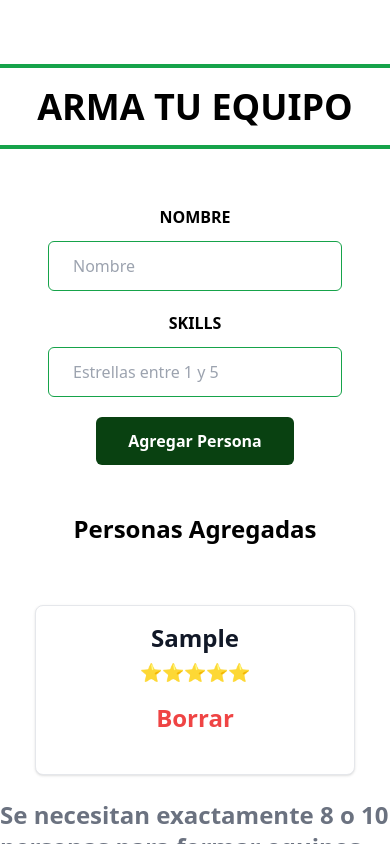
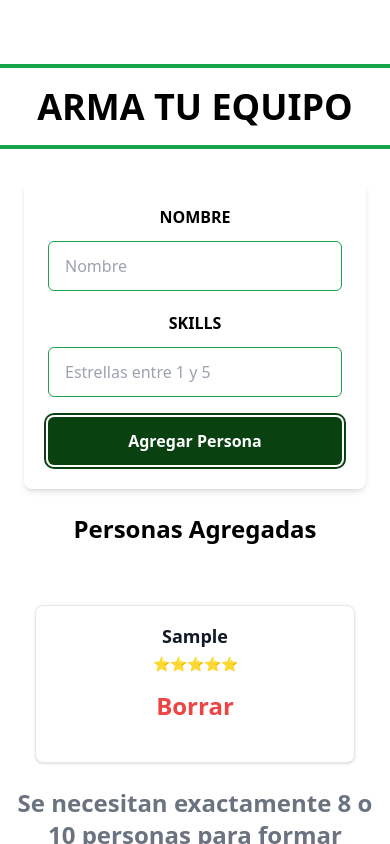
Before and after one commit to danilomercado/FUTBOL5, a React (Vite) app: page / in a window 390 px wide. Both pictures are taken after typing "Sample", "5" into the empty fields and a click on the button "Agregar Persona". Shown: the top 844 px of the page. Built offline with nearby package versions, Linux system fonts and the light colour scheme.

Commit message:
agregue responsive

```diff
--- a/index.html
+++ b/index.html
@@ -4,7 +4,7 @@
     <meta charset="UTF-8" />
     <link rel="icon" type="image/png" href="/src/assets/images.png" />
     <meta name="viewport" content="width=device-width, initial-scale=1.0" />
-    <title>ARMA TU EQUIPO</title>
+    <title>ArmaF5</title>
   </head>
   <body>
     <div id="root"></div>
--- a/src/components/createTeams/CreateTeams.jsx
+++ b/src/components/createTeams/CreateTeams.jsx
@@ -54,23 +54,22 @@ const CreateTeams = ({ persons }) => {
   };
 
   return (
-    <div className="mt-6">
+    <div className="mt-6 px-4">
       <div className="flex flex-col items-center mt-6">
         {persons.length === 8 || persons.length === 10 ? (
-          <div className=" flex justify-center items-center">
-            <div className="relative inline-flex  group">
-              <div className="absolute transitiona-all duration-1000 opacity-70 -inset-px bg-gradient-to-r from-[#48915e] via-[#198539] to-[#086e27] rounded-xl blur-lg group-hover:opacity-100 group-hover:-inset-1 group-hover:duration-200 animate-tilt"></div>
-              <a
+          <div className="flex justify-center items-center">
+            <div className="relative inline-flex group">
+              <div className="absolute transition-all duration-1000 opacity-70 -inset-px bg-gradient-to-r from-[#48915e] via-[#198539] to-[#086e27] rounded-xl blur-lg group-hover:opacity-100 group-hover:-inset-1 group-hover:duration-200 animate-tilt"></div>
+              <button
                 className="relative inline-flex items-center justify-center px-8 py-4 text-lg font-bold text-white transition-all duration-200 bg-[#094111] font-pj rounded-xl focus:outline-none focus:ring-2 focus:ring-offset-2 focus:ring-gray-900"
-                role="button"
                 onClick={createBalancedTeams}
               >
                 Armar Equipos
-              </a>
+              </button>
             </div>
           </div>
         ) : (
-          <p className="text-gray-500">
+          <p className="text-gray-500 text-center">
             Se necesitan exactamente 8 o 10 personas para formar equipos.
           </p>
         )}
@@ -78,36 +77,28 @@ const CreateTeams = ({ persons }) => {
 
       {teams.length > 0 && (
         <div className="flex flex-col items-center mt-6">
-          <div className="flex gap-4">
-            <div className="relative inline-flex  group">
-              <div className="absolute transitiona-all duration-1000 opacity-70 -inset-px bg-gradient-to-r from-[#48915e] via-[#198539] to-[#086e27] rounded-xl blur-lg group-hover:opacity-100 group-hover:-inset-1 group-hover:duration-200 animate-tilt"></div>
-              <a
-                role="button"
+          <div className="flex flex-wrap justify-center gap-4">
+            <button
               className="relative inline-flex items-center justify-center px-8 py-4 text-lg font-bold text-white transition-all duration-200 bg-[#094111] font-pj rounded-xl focus:outline-none focus:ring-2 focus:ring-offset-2 focus:ring-gray-900"
               onClick={createBalancedTeams}
             >
               Rehacer Equipos
-              </a>
-            </div>
-            <div className="relative inline-flex  group">
-              <div className="absolute transitiona-all duration-1000 opacity-70 -inset-px bg-gradient-to-r from-[#ff7575] via-[#ff2525] to-[#ff0000] rounded-xl blur-lg group-hover:opacity-100 group-hover:-inset-1 group-hover:duration-200 animate-tilt"></div>
-              <a
-                role="button"
+            </button>
+            <button
               className="relative inline-flex items-center justify-center px-8 py-4 text-lg font-bold text-white transition-all duration-200 bg-[#ff0000] font-pj rounded-xl focus:outline-none focus:ring-2 focus:ring-offset-2 focus:ring-gray-900"
               onClick={resetTeamsHandler}
             >
               Reiniciar
-              </a>
-            </div>
+            </button>
           </div>
 
-          <div className="flex justify-center mt-10 gap-20">
+          <div className="grid grid-cols-1 md:grid-cols-2 gap-8 mt-10">
             {teams.map((team, index) => (
               <div
                 key={index}
-                className="mx-px mt-11 w-80 border-2 border-black bg-[#91b39b] p-4 rounded-lg shadow"
+                className="mx-auto w-full max-w-md border-2 border-black bg-[#91b39b] p-4 rounded-lg shadow"
               >
-                <h2 className="text-3xl font-bold text-center">
+                <h2 className="text-2xl md:text-3xl font-bold text-center">
                   Equipo {index + 1}
                 </h2>
                 <ul className="mt-4 space-y-2">
@@ -117,7 +108,7 @@ const CreateTeams = ({ persons }) => {
                       className="flex justify-between items-center"
                     >
                       <span>{member.personName}</span>
-                      <span className="text-xl text-gray-500">
+                      <span className="text-lg md:text-xl text-gray-500">
                         {member.personFiligranas.join("")}
                       </span>
                     </li>
--- a/src/components/dashboard/Dashboard.jsx
+++ b/src/components/dashboard/Dashboard.jsx
@@ -39,7 +39,7 @@ const Dashboard = () => {
         </div>
       </div>
       <div className="text-2xl font-bold text-black-900 ">
-        <div className="">
+        <div className="text-center">
           {personsFiltered.length === 0 ? (
             <p>No hay personas cargadas</p>
           ) : (
@@ -47,8 +47,8 @@ const Dashboard = () => {
           )}
         </div>
         <CreateTeams persons={personsFiltered} />
-        <Footer />
       </div>
+      <Footer />
     </>
   );
 };
--- a/src/components/newPerson/NewPerson.jsx
+++ b/src/components/newPerson/NewPerson.jsx
@@ -70,9 +70,9 @@ const NewPerson = ({ onAddPerson }) => {
   };
 
   return (
-    <div className="flex items-center justify-center p-12">
-      <div className="mx-auto w-full max-w-[550px] bg-white">
-        <form onSubmit={submitPersonHandler}>
+    <div className="flex items-center justify-center p-6 sm:p-12">
+      <div className="mx-auto w-full max-w-[550px] bg-white shadow-md rounded-lg">
+        <form onSubmit={submitPersonHandler} className="p-6 sm:p-8">
           <div className="mb-5">
             <label
               htmlFor="name"
@@ -88,7 +88,7 @@ const NewPerson = ({ onAddPerson }) => {
               placeholder="Nombre"
               required
               onChange={changeNameHandler}
-              className="w-full rounded-md border border-green-600 bg-white py-3 px-6 text-base font-medium text-[#6B7280] outline-none focus:border-[#1f4b2c] focus:shadow-md"
+              className="w-full rounded-md border border-green-600 bg-white py-3 px-4 sm:px-6 text-base font-medium text-[#6B7280] outline-none focus:border-[#1f4b2c] focus:shadow-md"
             />
           </div>
 
@@ -107,18 +107,20 @@ const NewPerson = ({ onAddPerson }) => {
               id="filigranas"
               required
               placeholder="Estrellas entre 1 y 5"
-              className="w-full rounded-md border border-green-600 bg-white py-3 px-6 text-base font-medium text-[#6B7280] outline-none focus:border-[#1f4b2c] focus:shadow-md"
+              className="w-full rounded-md border border-green-600 bg-white py-3 px-4 sm:px-6 text-base font-medium text-[#6B7280] outline-none focus:border-[#1f4b2c] focus:shadow-md"
             />
             {warningMessage && (
-              <p className="text-red-500 mt-1">{warningMessage}</p>
+              <p className="text-red-500 mt-1 text-sm">{warningMessage}</p>
             )}
           </div>
 
           {/* Error global del formulario */}
-          {formError && <p className="text-red-500">{formError}</p>}
+          {formError && (
+            <p className="text-red-500 text-sm mt-2">{formError}</p>
+          )}
 
           <div>
-            <button className="hover:shadow-form rounded-md bg-[#094111] py-3 px-8 text-base font-semibold text-white outline-none">
+            <button className="w-full sm:w-auto hover:shadow-form rounded-md bg-[#094111] py-3 px-6 text-base font-semibold text-white outline-none focus:ring-2 focus:ring-offset-2 focus:ring-[#094111]">
               Agregar Persona
             </button>
           </div>
--- a/src/components/personItem/PersonItem.jsx
+++ b/src/components/personItem/PersonItem.jsx
@@ -7,7 +7,7 @@ const PersonItem = ({ id, name, filigranas, opinion, onShowModal }) => {
   };
 
   return (
-    <div className="mx-px mt-11 w-80 bg-white border border-gray-200 rounded-lg shadow dark:bg-gray-800 dark:border-gray-700">
+    <div className="mx-auto mt-11 w-full max-w-xs sm:w-80 bg-white border border-gray-200 rounded-lg shadow dark:bg-gray-800 dark:border-gray-700">
       <div className="flex justify-end px-4 pt-4">
         <div
           id="dropdown"
@@ -15,10 +15,10 @@ const PersonItem = ({ id, name, filigranas, opinion, onShowModal }) => {
         ></div>
       </div>
       <div className="flex flex-col items-center pb-10">
-        <h1 className="mb-1 text-2xl font-bold text-black-900 text-gray-900">
+        <h1 className="mb-1 text-lg sm:text-2xl font-bold text-gray-900">
           {name}
         </h1>
-        <span className="text-lg text-gray-500 dark:text-gray-400">
+        <span className="text-sm sm:text-lg text-gray-500 dark:text-gray-400">
           {filigranas}
         </span>
         <div className="flex mt-4 md:mt-6">
@@ -30,7 +30,6 @@ const PersonItem = ({ id, name, filigranas, opinion, onShowModal }) => {
           </button>
         </div>
       </div>
-      {/* </div> */}
     </div>
   );
 };
```
Lines whose indentation alone changed are shown as unchanged.
